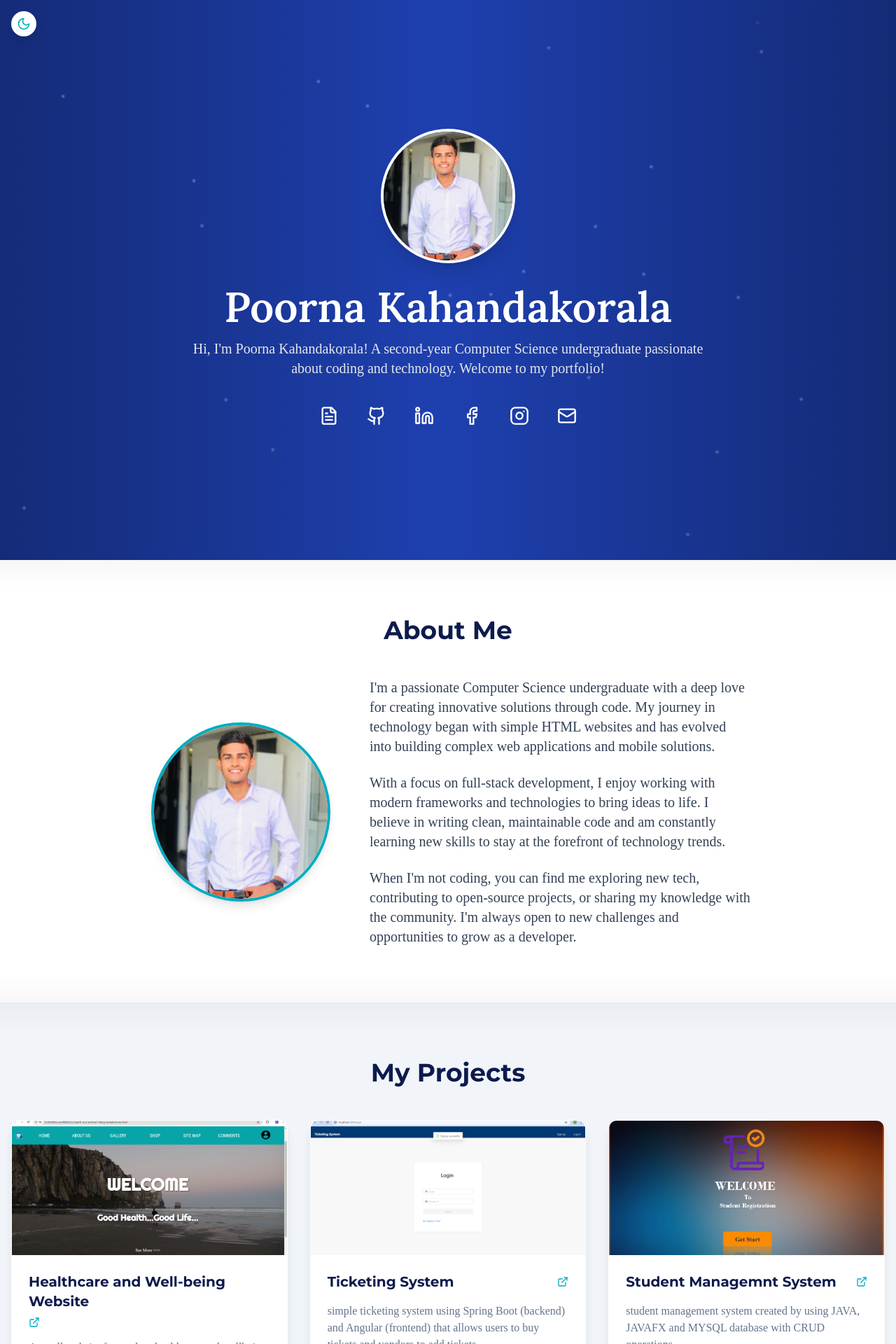
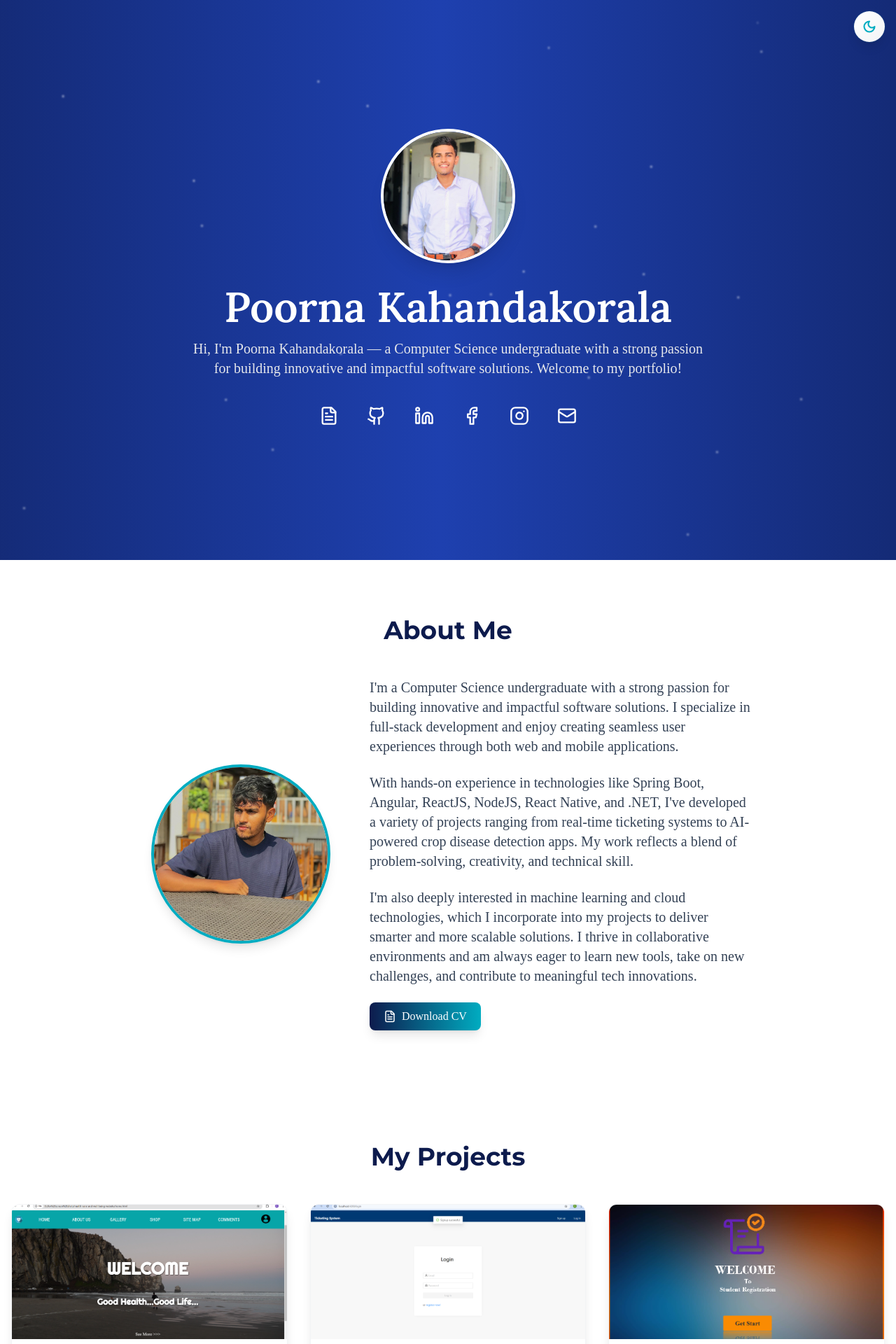
Before and after one commit to poorna-madusith/Portfolio, a React (Vite) app: page / in a window 1280 px wide. Shown: the top 1920 px of the page at 70% size. Built offline with nearby package versions, Linux system fonts and the light colour scheme.

Commit message:
change stylings

```diff
--- a/src/App.tsx
+++ b/src/App.tsx
@@ -33,9 +33,9 @@ function ImageGalleryModal({ images, onClose }: { images: string[], onClose: ()
   }, [onClose, handleNext, handlePrevious]);
 
   return (
-    <div className="fixed inset-0 bg-black bg-opacity-80 z-50 flex items-center justify-center p-4">
+    <div className="fixed inset-0 bg-black bg-opacity-80 z-50 flex items-center justify-center p-4 backdrop-blur-sm">
       {/* Modal Content Container: Updated rounded-lg to rounded-xl */}
-      <div className="relative max-w-6xl w-full bg-white dark:bg-dark-secondary rounded-xl overflow-hidden transition-colors duration-300"> {/* rounded-lg to rounded-xl */}
+      <div className="relative max-w-6xl w-full bg-white dark:bg-dark-secondary rounded-xl overflow-hidden transition-all duration-300" style={{ transform: 'translateZ(0)' }}> {/* rounded-lg to rounded-xl */}
         {/* Close Button: Updated text colors */}
         <button
           onClick={onClose}
@@ -93,16 +93,17 @@ function App() {
   const [aboutMeRef, aboutMeInView] = useInView();
 
   return (
-    <div className="min-h-screen bg-secondary dark:bg-dark-secondary w-full transition-colors duration-300">
+    <div className="min-h-screen bg-secondary dark:bg-dark-secondary w-full transition-all duration-500">
       {/* Header/Hero Section */}
-      <header className="bg-gradient-to-r from-primary via-blue-800 to-primary dark:from-dark-primary dark:via-blue-900 dark:to-dark-primary animate-color-change text-white min-h-screen flex items-center justify-center w-full relative overflow-hidden">
+      <header className="bg-gradient-to-r from-primary via-blue-800 to-primary dark:from-dark-primary dark:via-blue-900 dark:to-dark-primary animate-color-change text-white min-h-screen flex items-center justify-center w-full relative overflow-hidden" style={{ transform: 'translateZ(0)' }}>
         <StarryBackground />
         <div className="w-full max-w-7xl mx-auto px-4 py-16 sm:px-6 lg:px-8 relative z-10">
-          <div className={`flex flex-col items-center text-center ${isVisible ? 'animate-fade-in' : 'opacity-0'}`}>
+          <div className={`flex flex-col items-center text-center transition-all duration-700 ease-out ${isVisible ? 'animate-fade-in' : 'opacity-0'}`}>
             <img
               src={about.photo}
               alt={about.name}
-              className="w-24 h-24 md:w-32 md:h-32 lg:w-48 lg:h-48 object-cover rounded-full border-4 border-white dark:border-dark-accent/20 shadow-xl mb-6 md:mb-8"
+              className="w-20 h-20 sm:w-24 sm:h-24 md:w-32 md:h-32 lg:w-48 lg:h-48 object-cover rounded-full border-4 border-white dark:border-dark-accent/20 shadow-xl mb-4 sm:mb-6 md:mb-8"
+              loading="eager" /* For better performance */
             />
             {/* Name: Text color is white, font-bold. Sizes are responsive. */}
             <h1 className="text-4xl sm:text-5xl md:text-6xl font-bold mb-4 text-white">
@@ -118,16 +119,16 @@ function App() {
               <a href={`${import.meta.env.BASE_URL}assets/cv/mycv.pdf`} className="text-white hover:text-accent dark:hover:text-dark-accent transition-colors transform hover:-translate-y-1 duration-300 p-2" target="_blank" rel="noopener noreferrer" aria-label="CV">
                 <FileText size={28} />
               </a>
-              <a href={socialLinks.github} className="text-white hover:text-accent dark:hover:text-dark-accent transition-colors transform hover:-translate-y-1 duration-300 p-2" aria-label="GitHub">
+              <a href={socialLinks.github} className="text-white hover:text-accent dark:hover:text-dark-accent transition-colors transform hover:-translate-y-1 duration-300 p-2" aria-label="GitHub" target="_blank" rel="noopener noreferrer">
                 <Github size={28} />
               </a>
-              <a href={socialLinks.linkedin} className="text-white hover:text-accent dark:hover:text-dark-accent transition-colors transform hover:-translate-y-1 duration-300 p-2" aria-label="LinkedIn">
+              <a href={socialLinks.linkedin} className="text-white hover:text-accent dark:hover:text-dark-accent transition-colors transform hover:-translate-y-1 duration-300 p-2" aria-label="LinkedIn" target="_blank" rel="noopener noreferrer">
                 <Linkedin size={28} />
               </a>
-              <a href={socialLinks.facebook} className="text-white hover:text-accent dark:hover:text-dark-accent transition-colors transform hover:-translate-y-1 duration-300 p-2" aria-label="Facebook">
+              <a href={socialLinks.facebook} className="text-white hover:text-accent dark:hover:text-dark-accent transition-colors transform hover:-translate-y-1 duration-300 p-2" aria-label="Facebook" target="_blank" rel="noopener noreferrer">
                 <Facebook size={28} />
               </a>
-              <a href={socialLinks.instagram} className="text-white hover:text-accent dark:hover:text-dark-accent transition-colors transform hover:-translate-y-1 duration-300 p-2" aria-label="Instagram">
+              <a href={socialLinks.instagram} className="text-white hover:text-accent dark:hover:text-dark-accent transition-colors transform hover:-translate-y-1 duration-300 p-2" aria-label="Instagram" target="_blank" rel="noopener noreferrer">
                 <Instagram size={28} />
               </a>
               <a href={`mailto:${about.email}`} className="text-white hover:text-accent dark:hover:text-dark-accent transition-colors transform hover:-translate-y-1 duration-300 p-2" aria-label="Email">
@@ -149,24 +150,36 @@ function App() {
             <h2 className={`text-3xl md:text-4xl font-bold text-center mb-8 md:mb-12 pop-in dark:text-dark-text-primary ${aboutMeInView ? 'animate' : ''}`}>
               About Me
             </h2>
-            <div className={`flex flex-col md:flex-row items-center gap-8 md:gap-12 stagger-children ${aboutMeInView ? 'animate' : ''}`}>
-              <div className="md:w-1/3 rotate-in" style={{ animationDelay: '0.2s' }}>
+            <div className={`flex flex-col md:flex-row items-center gap-8 md:gap-12 stagger-children ${aboutMeInView ? 'animate' : ''}`} style={{ transform: 'translateZ(0)' }}>
+              <div className="md:w-1/3 rotate-in" style={{ animationDelay: '0.2s', transform: 'translateZ(0)' }}>
                 <img
-                  src={about.photo}
+                  src="/Portfolio/assets/images/pro2.jpg"
                   alt={about.name}
                   className="w-48 h-48 md:w-64 md:h-64 object-cover rounded-full border-4 border-accent dark:border-dark-accent shadow-lg mx-auto"
                 />
               </div>
-              <div className="md:w-2/3 float-in" style={{ animationDelay: '0.4s' }}>
+              <div className="md:w-2/3 float-in" style={{ animationDelay: '0.4s', transform: 'translateZ(0)' }}>
                 <p className="text-lg md:text-xl mb-6 leading-relaxed dark:text-dark-text-primary">
-                  I'm a passionate Computer Science undergraduate with a deep love for creating innovative solutions through code. My journey in technology began with simple HTML websites and has evolved into building complex web applications and mobile solutions.
+                  I'm a Computer Science undergraduate with a strong passion for building innovative and impactful software solutions. I specialize in full-stack development and enjoy creating seamless user experiences through both web and mobile applications.
                 </p>
                 <p className="text-lg md:text-xl mb-6 leading-relaxed dark:text-dark-text-primary">
-                  With a focus on full-stack development, I enjoy working with modern frameworks and technologies to bring ideas to life. I believe in writing clean, maintainable code and am constantly learning new skills to stay at the forefront of technology trends.
+                  With hands-on experience in technologies like Spring Boot, Angular, ReactJS, NodeJS, React Native, and .NET, I've developed a variety of projects ranging from real-time ticketing systems to AI-powered crop disease detection apps. My work reflects a blend of problem-solving, creativity, and technical skill.
                 </p>
-                <p className="text-lg md:text-xl leading-relaxed dark:text-dark-text-primary">
-                  When I'm not coding, you can find me exploring new tech, contributing to open-source projects, or sharing my knowledge with the community. I'm always open to new challenges and opportunities to grow as a developer.
+                <p className="text-lg md:text-xl mb-6 leading-relaxed dark:text-dark-text-primary">
+                  I'm also deeply interested in machine learning and cloud technologies, which I incorporate into my projects to deliver smarter and more scalable solutions. I thrive in collaborative environments and am always eager to learn new tools, take on new challenges, and contribute to meaningful tech innovations.
                 </p>
+
+                {/* CV Download Button */}
+                <div className="flex justify-start mt-2">
+                  <a
+                    href={`${import.meta.env.BASE_URL}assets/cv/mycv.pdf`}
+                    download="Poorna_Kahandakorala_CV.pdf"
+                    className="inline-flex items-center gap-2 bg-gradient-to-r from-primary to-accent dark:from-dark-primary dark:to-dark-accent text-white px-4 sm:px-5 py-2 rounded-lg hover:from-primary/90 hover:to-accent/90 dark:hover:from-dark-primary/90 dark:hover:to-dark-accent/90 transition-all duration-300 transform hover:-translate-y-1 shadow-lg text-sm sm:text-base touch-manipulation"
+                  >
+                    <FileText size={18} />
+                    Download CV
+                  </a>
+                </div>
               </div>
             </div>
           </div>
@@ -175,18 +188,52 @@ function App() {
         {/* Projects Section */}
         <section
           ref={pastRef as React.RefObject<HTMLElement>}
-          className={`py-12 md:py-20 bg-secondary dark:bg-dark-secondary/70 transition-colors duration-300`}
+          className={`py-12 md:py-20 bg-white dark:bg-dark-secondary/70 transition-colors duration-300`}
         >
           <h2 className={`text-3xl md:text-4xl font-bold text-center mb-8 md:mb-12 rotate-in dark:text-dark-text-primary ${pastInView ? 'animate' : ''}`}>
             My Projects
           </h2>
           <div className="container mx-auto px-4">
-            <div className={`grid grid-cols-1 md:grid-cols-2 lg:grid-cols-3 gap-6 md:gap-8 stagger-children ${pastInView ? 'animate' : ''}`}>
-              {projects.past.map((project, index) => (
+            <div className={`grid grid-cols-1 md:grid-cols-2 lg:grid-cols-3 gap-6 md:gap-8 stagger-children ${pastInView ? 'animate' : ''}`} style={{ transform: 'translateZ(0)' }}>
+                  {projects.past.slice(0, projects.past.length - 2).map((project, index) => (
+                    <div
+                      key={project.title}
+                      className="bg-white dark:bg-dark-secondary/90 rounded-xl shadow-lg border border-gray-100 dark:border-dark-accent/20 overflow-hidden project-card transition-colors duration-300"
+                      style={{ animationDelay: `${index * 0.2}s` }}
+                    >
+                      <img
+                        src={project.image}
+                        alt={project.title}
+                        className="w-full h-48 object-cover cursor-pointer hover:opacity-90 transition-opacity"
+                        onClick={() => setSelectedImages(project.images)}
+                      />
+                      <div className="p-6">
+                        <div className="flex flex-wrap justify-between items-center mb-4 gap-2">
+                          <h3 className="text-xl font-bold dark:text-dark-text-primary">{project.title}</h3>
+                          <a href={project.link} className="text-accent dark:text-dark-accent hover:opacity-80 text-sm sm:text-base" target="_blank" rel="noopener noreferrer">
+                            <ExternalLink size={16} />
+                          </a>
+                        </div>
+                        <p className="text-text-secondary dark:text-dark-text-secondary mb-4">{project.description}</p>
+                        <div className="flex flex-wrap gap-2">
+                          {project.technologies.map((tech: string) => (
+                            <span key={tech} className="px-2 py-1 bg-accent/15 dark:bg-dark-accent/20 text-teal-700 dark:text-dark-accent rounded-full text-xs">
+                              {tech}
+                            </span>
+                          ))}
+                        </div>
+                      </div>
+                    </div>
+                  ))}
+            </div>
+
+            {/* Special container for the last two projects to center them */}
+            <div className="mt-8 flex flex-col md:flex-row justify-center gap-6 md:gap-8 px-4 sm:px-0">
+              {projects.past.slice(-2).map((project, index) => (
                 <div
                   key={project.title}
-                  className="bg-white dark:bg-dark-secondary/90 rounded-xl shadow-lg dark:shadow-dark-accent/10 border border-transparent dark:border-dark-accent/20 overflow-hidden project-card transition-colors duration-300"
-                  style={{ animationDelay: `${index * 0.2}s` }}
+                  className="bg-white dark:bg-dark-secondary/90 rounded-xl shadow-lg border border-gray-100 dark:border-dark-accent/20 overflow-hidden project-card transition-colors duration-300 max-w-md w-full mx-auto md:mx-0"
+                  style={{ animationDelay: `${(index + projects.past.length - 2) * 0.2}s` }}
                 >
                   <img
                     src={project.image}
@@ -197,7 +244,7 @@ function App() {
                   <div className="p-6">
                     <div className="flex flex-wrap justify-between items-center mb-4 gap-2">
                       <h3 className="text-xl font-bold dark:text-dark-text-primary">{project.title}</h3>
-                      <a href={project.link} className="text-accent dark:text-dark-accent hover:opacity-80 text-sm sm:text-base">
+                      <a href={project.link} className="text-accent dark:text-dark-accent hover:opacity-80 text-sm sm:text-base" target="_blank" rel="noopener noreferrer">
                         <ExternalLink size={16} />
                       </a>
                     </div>
@@ -224,14 +271,14 @@ function App() {
           <h2 className={`text-3xl md:text-4xl font-bold text-center mb-8 md:mb-12 pop-in dark:text-dark-text-primary ${skillsInView ? 'animate' : ''}`}>
             Skills
           </h2>
-          <div className={`grid grid-cols-2 sm:grid-cols-3 lg:grid-cols-5 gap-6 md:gap-8 max-w-5xl mx-auto stagger-children ${skillsInView ? 'animate' : ''}`}>
+          <div className={`grid grid-cols-2 sm:grid-cols-3 lg:grid-cols-5 gap-6 md:gap-8 max-w-5xl mx-auto stagger-children ${skillsInView ? 'animate' : ''}`} style={{ transform: 'translateZ(0)' }}>
             {about.skills.map((skill, index) => (
               <div
                 key={skill.name}
                 className="flex flex-col items-center skill-icon animate-scale-in"
                 style={{ animationDelay: `${index * 0.1}s` }}
               >
-                <div className="w-16 h-16 sm:w-20 sm:h-20 flex items-center justify-center rounded-full bg-gradient-to-br from-accent/10 via-secondary to-accent/10 dark:from-dark-accent/20 dark:via-dark-secondary dark:to-dark-accent/20 mb-4 shadow-md transition-colors duration-300">
+                <div className="w-16 h-16 sm:w-20 sm:h-20 flex items-center justify-center rounded-full bg-gradient-to-br from-accent/10 via-secondary to-accent/10 dark:from-dark-accent/20 dark:via-dark-secondary dark:to-dark-accent/20 mb-4 shadow-md transition-all duration-300">
                   <img src={skill.icon} alt={skill.name} className="w-8 h-8 sm:w-10 sm:h-10" />
                 </div>
                 <h3 className="text-lg font-semibold dark:text-dark-text-primary">{skill.name}</h3>
@@ -244,7 +291,7 @@ function App() {
         {/* Contact Section */}
         <section
           ref={contactRef as React.RefObject<HTMLElement>}
-          className={`py-12 md:py-20 bg-secondary dark:bg-dark-secondary/70 float-in transition-colors duration-300 ${contactInView ? 'animate' : ''}`}
+          className={`py-12 md:py-20 bg-gray-50 dark:bg-dark-secondary/70 float-in transition-colors duration-300 ${contactInView ? 'animate' : ''}`}
         >
           <div className="container mx-auto px-4 text-center">
             <h2 className="text-3xl md:text-4xl font-bold mb-6 md:mb-8 dark:text-dark-text-primary">Let's Connect</h2>
@@ -253,7 +300,7 @@ function App() {
             </p>
             <a
               href={`mailto:${about.email}`}
-              className="inline-flex items-center gap-2 bg-gradient-to-r from-primary to-accent dark:from-dark-primary dark:to-dark-accent text-white px-8 py-3 rounded-lg hover:from-primary/90 hover:to-accent/90 dark:hover:from-dark-primary/90 dark:hover:to-dark-accent/90 transition-all duration-300 transform hover:-translate-y-1 shadow-lg"
+              className="inline-flex items-center gap-2 bg-gradient-to-r from-primary to-accent dark:from-dark-primary dark:to-dark-accent text-white px-6 sm:px-8 py-3 rounded-lg hover:from-primary/90 hover:to-accent/90 dark:hover:from-dark-primary/90 dark:hover:to-dark-accent/90 transition-all duration-300 transform hover:-translate-y-1 shadow-lg text-base sm:text-lg touch-manipulation"
             >
               <Mail size={20} />
               Get in Touch
--- a/src/components/DarkModeToggle.tsx
+++ b/src/components/DarkModeToggle.tsx
@@ -39,14 +39,23 @@ const DarkModeToggle = ({ className = '' }: DarkModeToggleProps) => {
   return (
     <button
       onClick={toggleDarkMode}
-      className={`fixed top-4 left-4 z-50 p-2 rounded-full transition-all duration-300 ${
+      className={`fixed top-3 right-3 sm:top-4 sm:right-4 z-50 p-2 sm:p-3 rounded-full transition-all duration-300 ${
         isDarkMode
-          ? 'bg-dark-secondary text-dark-accent hover:bg-dark-secondary/80'
-          : 'bg-white text-accent hover:bg-gray-100'
-      } shadow-lg ${className}`}
+          ? 'bg-gradient-to-br from-dark-secondary to-dark-primary text-dark-accent hover:shadow-dark-accent/20 hover:scale-110'
+          : 'bg-gradient-to-br from-white to-gray-100 text-accent hover:shadow-accent/20 hover:scale-110'
+      } shadow-lg backdrop-blur-sm ring-1 ${isDarkMode ? 'ring-dark-accent/20' : 'ring-accent/10'} ${className}`}
       aria-label={isDarkMode ? 'Switch to light mode' : 'Switch to dark mode'}
     >
-      {isDarkMode ? <Sun size={20} /> : <Moon size={20} />}
+      <div className="relative">
+        <span className={`absolute inset-0 flex items-center justify-center transition-opacity duration-300 ${isDarkMode ? 'opacity-100' : 'opacity-0'}`}>
+          <Sun size={18} className="sm:hidden" strokeWidth={2.5} />
+          <Sun size={20} className="hidden sm:block" strokeWidth={2.5} />
+        </span>
+        <span className={`flex items-center justify-center transition-opacity duration-300 ${isDarkMode ? 'opacity-0' : 'opacity-100'}`}>
+          <Moon size={18} className="sm:hidden" strokeWidth={2.5} />
+          <Moon size={20} className="hidden sm:block" strokeWidth={2.5} />
+        </span>
+      </div>
     </button>
   );
 };
--- a/src/data.ts
+++ b/src/data.ts
@@ -1,7 +1,7 @@
 export const about = {
   name: "Poorna Kahandakorala",
   photo: "/Portfolio/assets/images/profile.JPG",
-  description: "Hi, I'm Poorna Kahandakorala! A second-year Computer Science undergraduate passionate about coding and technology. Welcome to my portfolio!",
+  description: "Hi, I'm Poorna Kahandakorala — a Computer Science undergraduate with a strong passion for building innovative and impactful software solutions. Welcome to my portfolio!",
   email: "poornamadusith95@gmail.com",
   skills: [
     { name: "React", icon: "/Portfolio/assets/icons/react.svg", level: "Intermediate" },
--- a/src/index.css
+++ b/src/index.css
@@ -79,6 +79,7 @@
 @layer base {
   html {
     scroll-behavior: smooth;
+    scroll-padding-top: 2rem;
   }
 
   body {
@@ -105,36 +106,13 @@
     @apply font-display italic;
   }
 
-  /* Add smooth section transitions */
+  /* Enhanced section styling for smoother transitions */
   section {
     position: relative;
-    transition: background-color 0.5s ease;
+    transition: all 0.5s cubic-bezier(0.25, 0.1, 0.25, 1.0);
     overflow: hidden;
-  }
-
-  /* Add overlay for section transitions */
-  section::before {
-    content: '';
-    position: absolute;
-    top: 0;
-    left: 0;
-    right: 0;
-    height: 40px;
-    background: linear-gradient(to bottom, rgba(0,0,0,0.03), transparent);
-    z-index: 1;
-    pointer-events: none;
-  }
-
-  section::after {
-    content: '';
-    position: absolute;
-    bottom: 0;
-    left: 0;
-    right: 0;
-    height: 40px;
-    background: linear-gradient(to top, rgba(0,0,0,0.03), transparent);
-    z-index: 1;
-    pointer-events: none;
+    will-change: transform, opacity;
+    backface-visibility: hidden;
   }
 }
 
@@ -358,6 +336,12 @@
   to { opacity: 1; transform: translateX(0); }
 }
 
+/* Subtle parallax scroll effect */
+@keyframes subtleParallax {
+  from { transform: translateY(0); }
+  to { transform: translateY(-10px); }
+}
+
 @keyframes floatUp {
   from { transform: translateY(100px); opacity: 0; }
   to { transform: translateY(0); opacity: 1; }
@@ -397,21 +381,35 @@
   }
 }
 
-/* Section scroll effects */
+/* Enhanced Section scroll effects */
 section {
-  animation: sectionFadeIn 0.5s ease-out forwards;
+  animation: sectionFadeIn 0.5s cubic-bezier(0.25, 0.1, 0.25, 1.0) forwards;
   background-attachment: fixed;
   background-position: center;
-  will-change: transform;
+  will-change: transform, opacity;
+  transform: translateZ(0); /* Force GPU acceleration */
 }
 
-/* Parallax elements - apply to images or decorative elements */
+/* Enhanced parallax elements with smoother transitions */
 .parallax-element {
-  transition: transform 0.3s ease-out;
+  transition: transform 0.3s cubic-bezier(0.25, 0.1, 0.25, 1.0);
   will-change: transform;
+  transform: translateZ(0); /* Force GPU acceleration */
 }
 
-/* Mobile styles */
+/* Add scroll-triggered animation classes */
+.scroll-reveal {
+  opacity: 0;
+  transform: translateY(20px);
+  transition: opacity 0.6s cubic-bezier(0.25, 0.1, 0.25, 1.0), transform 0.6s cubic-bezier(0.25, 0.1, 0.25, 1.0);
+}
+
+.scroll-reveal.active {
+  opacity: 1;
+  transform: translateY(0);
+}
+
+/* Enhanced Mobile styles with better touch interactions */
 @media (max-width: 640px) {
   .project-card {
     @apply mb-6;
@@ -429,6 +427,7 @@ section {
     @apply max-h-[80vh];
   }
 
+  /* Improved touch targets for mobile */
   .project-card a,
   .skill-icon,
   button {
@@ -442,14 +441,64 @@ section {
   .modal-content {
     @apply p-4 m-2 w-[calc(100%-1rem)];
   }
+
+  /* Better spacing for mobile */
+  section {
+    @apply py-10;
+  }
+
+  /* Adjust hero section content for mobile */
+  h1 {
+    @apply text-3xl;
+  }
+
+  /* Ensure smooth transitions on mobile */
+  * {
+    -webkit-tap-highlight-color: transparent;
+  }
+
+  /* Optimize animations for mobile performance */
+  .stagger-children > * {
+    animation-duration: 0.4s;
+  }
+
+  /* Adjust centered projects for mobile */
+  .flex-col.md\:flex-row.justify-center > div {
+    @apply my-3 mx-auto max-w-[90%];
+  }
+
+  /* Improve project card hover state on mobile */
+  .project-card:active {
+    @apply transform scale-[0.98] transition-transform duration-150;
+  }
 }
 
-/* Touch feedback */
+/* Enhanced Touch feedback with better transitions */
 @media (hover: none) {
   .project-card:active,
   .skill-icon:active,
   button:active {
-    @apply scale-95 transition-transform duration-100;
+    @apply scale-95 transition-transform duration-150;
+    transform-origin: center;
+  }
+
+  /* Improve button press effect */
+  button:active {
+    @apply opacity-90;
+  }
+
+  /* Avoid sticky hover effects on mobile */
+  .skill-icon:hover,
+  .project-card:hover,
+  a:hover {
+    transform: none !important;
+    box-shadow: inherit !important;
+  }
+
+  /* Optimize scrolling experience */
+  html, body {
+    overscroll-behavior-y: none;
+    -webkit-overflow-scrolling: touch;
   }
 }
 
```
Also changed, not shown: public/assets/images/pro2.jpg (added), 1 other file (tests, documents, lock files or other folders).
